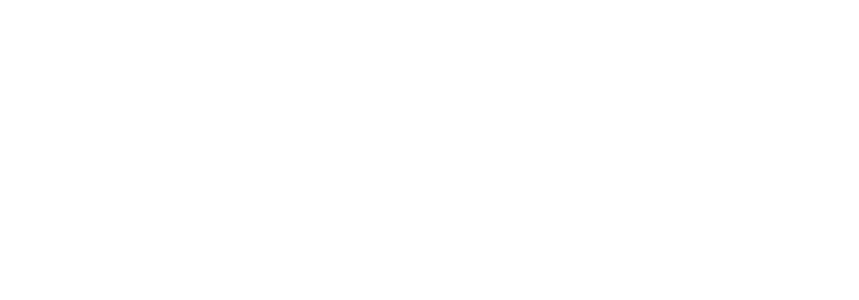
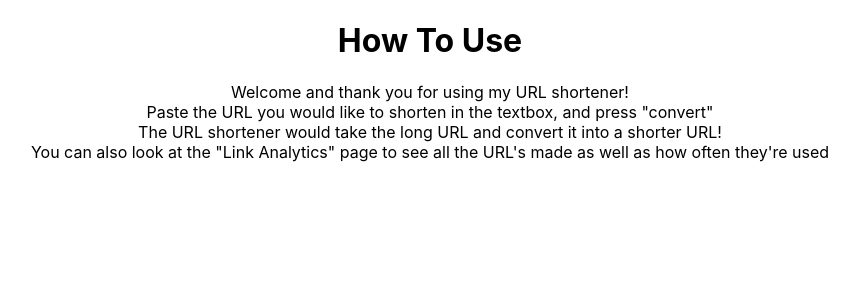
Before and after one commit to cocoabunnie/urlShortener, a React (Create React App) app in the folder frontend/: page /instructions in a window 1280 px wide. Before the commit this address had no page. Shown: the top 300 px of the page, without its empty margins (210-1069 px from the left). Built offline with nearby package versions, Linux system fonts and the light colour scheme; the HTML template or start-up script is replaced by a standard one.

Commit message:
Put some instructions on the Instructions page as well as a new route

```diff
--- a/frontend/src/App.js
+++ b/frontend/src/App.js
@@ -1,6 +1,7 @@
 import './App.css';
 import Home from './Home';
 import Analytics from './Analytics';
+import Instructions from './Instructions';
 
 import {BrowserRouter, Route, Routes} from 'react-router-dom';
 
@@ -11,6 +12,7 @@
         <Routes>
           <Route exact path = "/" element = {<Home/>}/>
           <Route exact path = "/analytics" element = {<Analytics/>}/>
+          <Route exact path = "/instructions" element = {<Instructions/>}/>
         </Routes>
       </BrowserRouter>
     </div>
--- /dev/null
+++ b/frontend/src/Instructions.js
@@ -0,0 +1,14 @@
+import React from "react";
+
+const Instructions = () => {
+    return (
+        <div>
+            <h1>How To Use</h1>
+            <p>Welcome and thank you for using my URL shortener!<br/>
+            Paste the URL you would like to shorten in the textbox, and press "convert"<br/>
+            The URL shortener would take the long URL and convert it into a shorter URL!<br/>
+            You can also look at the "Link Analytics" page to see all the URL's made as well as how often they're used</p>
+        </div>
+    );
+}
+export default Instructions;
```
